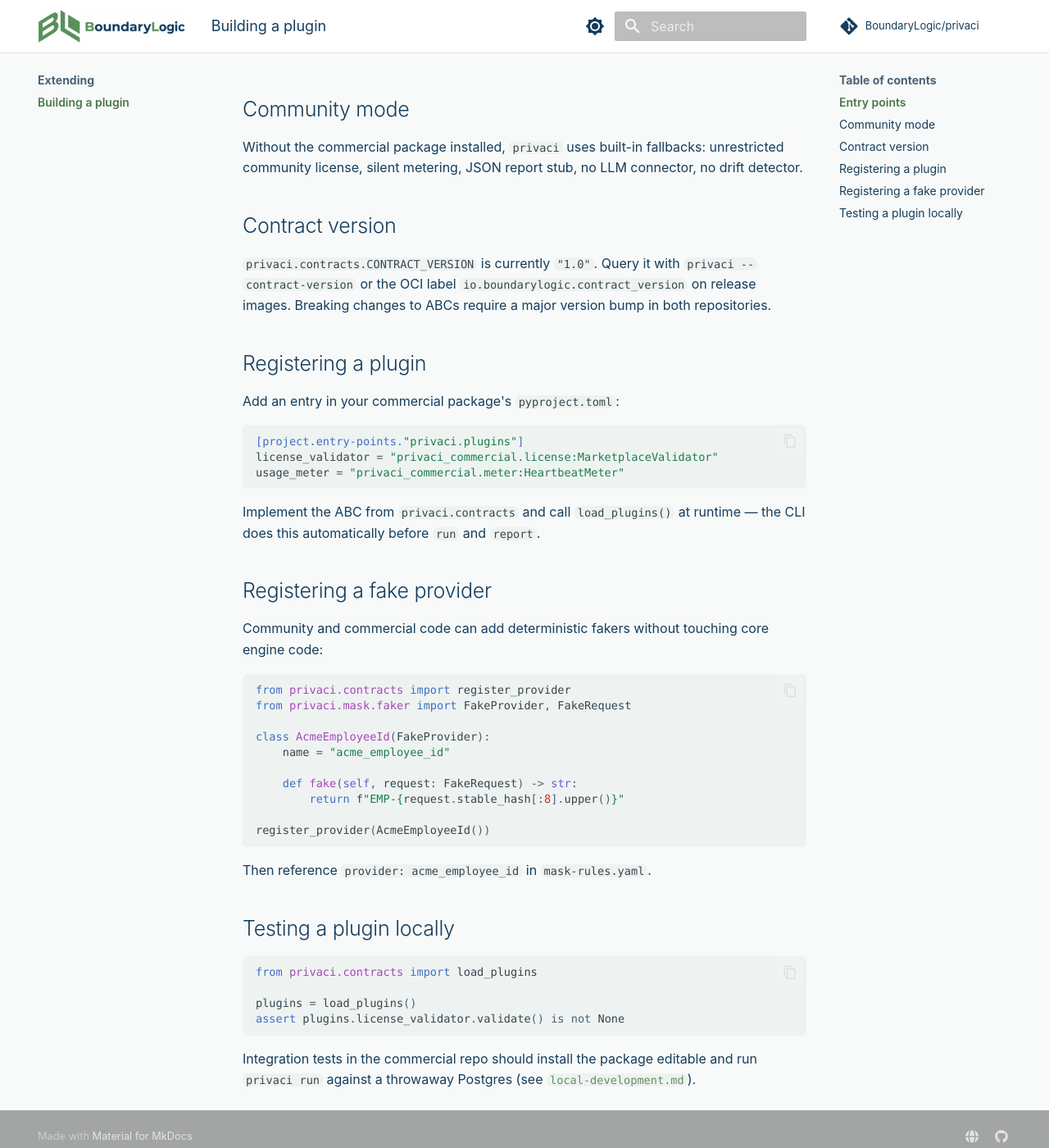
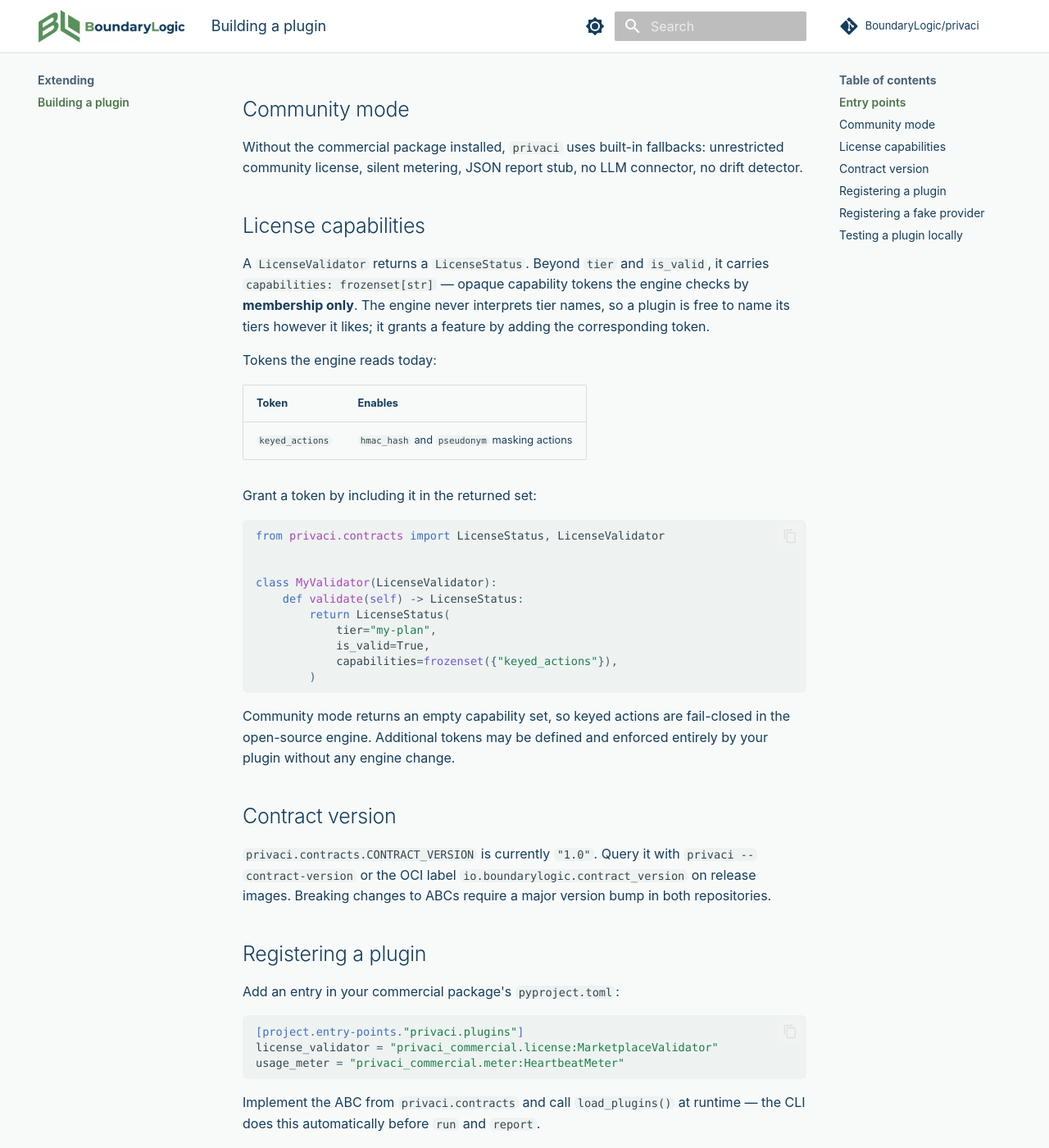
Before and after one commit to BoundaryLogic/privaci, an MkDocs documentation site: the page built from docs/extending-privaci.md, in a window 1280 px wide and 1400 px high, scrolled down 900 px. Shown: the whole window at 82% size. Built offline with MkDocs 1.6.1 and Material for MkDocs 9.7.7, drawn with Linux system fonts in a browser that asks for light colours; comment, search, counter and statistics services are not loaded.

Commit message:
Implement LicenseStatus.capabilities and capability-based keyed gate (#26)
- LicenseStatus gains additive capabilities: frozenset[str] (default empty);
  CommunityLicenseValidator returns an empty set explicitly.
- validate_keyed_actions gates hmac_hash/pseudonym on the keyed_actions
  capability token; removed the hard-coded tier-name allow-set and
  _normalize_license_tier. Fail-closed (exit 5) when the token is absent;
  pseudonym_key check (exit 4) ordering unchanged.
- Tests: capability present/absent (incl. community), missing-key exit 4,
  no-keyed-config no-op, and LicenseStatus empty default.
- Docs: extending-privaci.md capability tokens section; configuration.md keyed
  remediation; CHANGELOG.

# Conflicts:
#	CHANGELOG.md

Co-authored-by: David Hayman <id+BoundaryLogic@users.noreply.github.com>

````diff
--- a/docs/extending-privaci.md
+++ b/docs/extending-privaci.md
@@ -30,6 +30,39 @@ registers them via Python entry points under the group `privaci.plugins`.
 Without the commercial package installed, `privaci` uses built-in
 fallbacks: unrestricted community license, silent metering, JSON report
 stub, no LLM connector, no drift detector.
+
+## License capabilities
+
+A `LicenseValidator` returns a `LicenseStatus`. Beyond `tier` and `is_valid`, it
+carries `capabilities: frozenset[str]` — opaque capability tokens the engine
+checks by **membership only**. The engine never interprets tier names, so a
+plugin is free to name its tiers however it likes; it grants a feature by
+adding the corresponding token.
+
+Tokens the engine reads today:
+
+| Token | Enables |
+|-------|---------|
+| `keyed_actions` | `hmac_hash` and `pseudonym` masking actions |
+
+Grant a token by including it in the returned set:
+
+```python
+from privaci.contracts import LicenseStatus, LicenseValidator
+
+
+class MyValidator(LicenseValidator):
+    def validate(self) -> LicenseStatus:
+        return LicenseStatus(
+            tier="my-plan",
+            is_valid=True,
+            capabilities=frozenset({"keyed_actions"}),
+        )
+```
+
+Community mode returns an empty capability set, so keyed actions are fail-closed
+in the open-source engine. Additional tokens may be defined and enforced
+entirely by your plugin without any engine change.
 
 ## Contract version
 
````
Also changed, not shown: CHANGELOG.md (+9 -0 lines), docs/configuration.md (+3 -3 lines), 5 other files.
